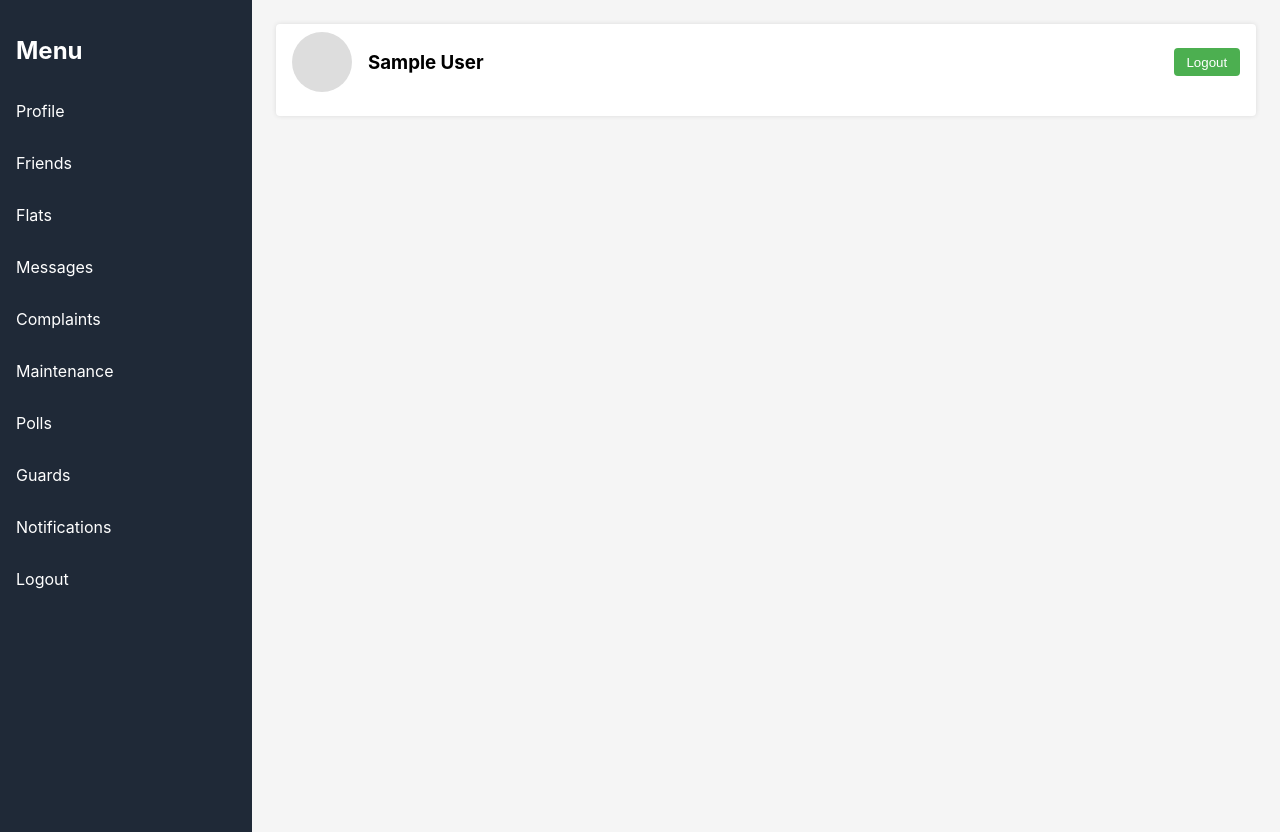
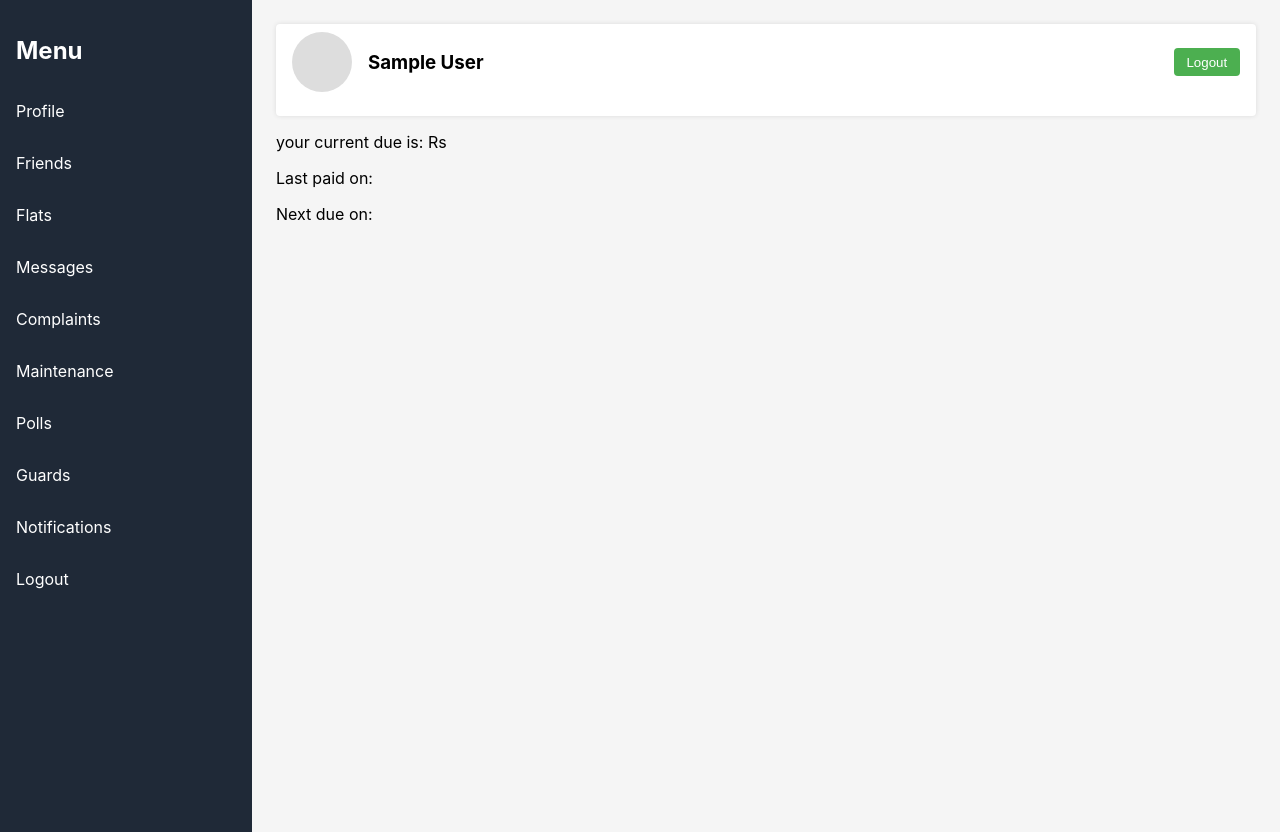
Before and after one commit to kenshelby/society-maintenance-app, a React (Create React App) app in the folder frontend/: page /user-dashboard/maintenance in a window 1280 px wide. Built offline with nearby package versions, Linux system fonts and the light colour scheme; sample sign-in values are in the browser's storage.

Commit message:
updated maintenance, package, gitignore

```diff
--- a/frontend/src/components/Maintenance.jsx
+++ b/frontend/src/components/Maintenance.jsx
@@ -1,8 +1,14 @@
 import React from 'react';
-import { useNavigate } from "react-router-dom";
+import { Link } from "react-router-dom";
 
 const Maintenance = () =>{
-    return<></>
+    return(
+        <div className='maintenance-container'>
+            <p>your current due is: Rs</p>
+            <p>Last paid on:</p>
+            <p>Next due on:</p>
+        </div>
+    )
 }
 
 
```
Also changed, not shown: package.json (added, +10 -0 lines), 2 other files (tests, documents, lock files or other folders).
